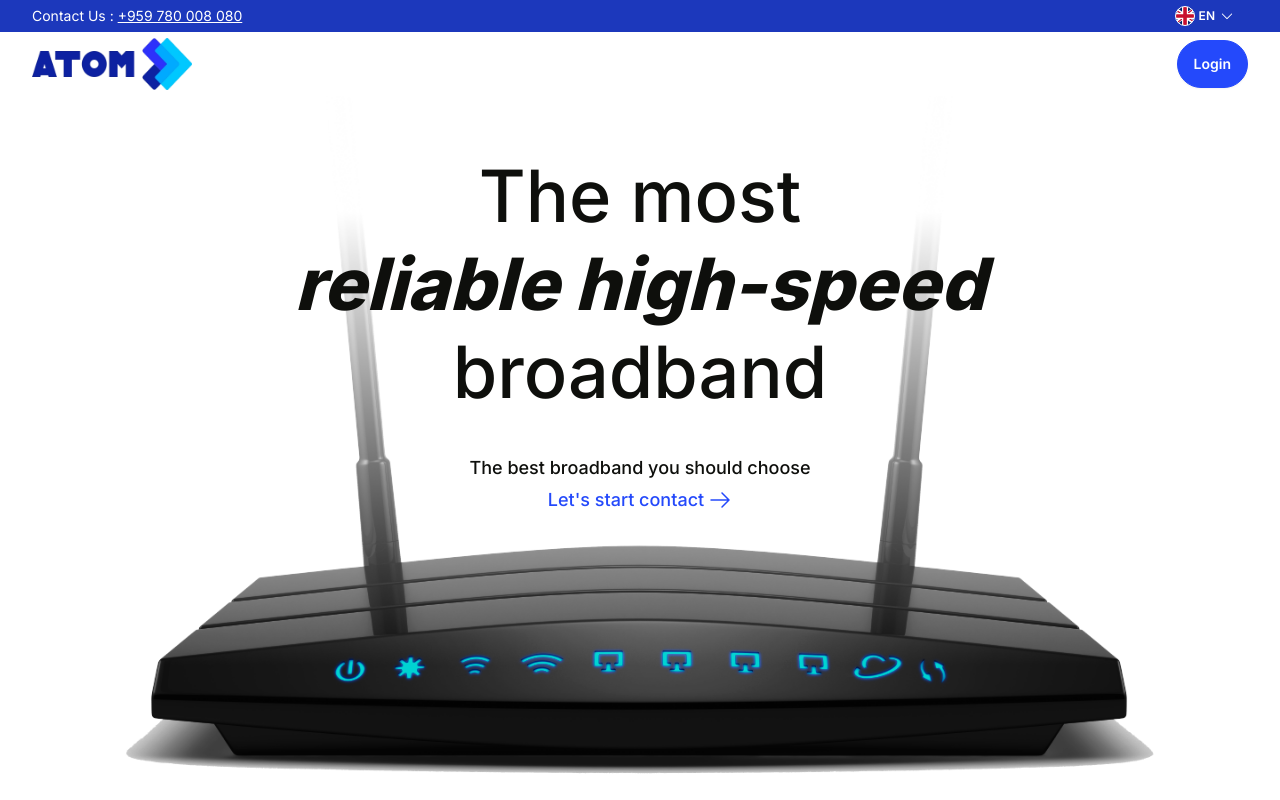
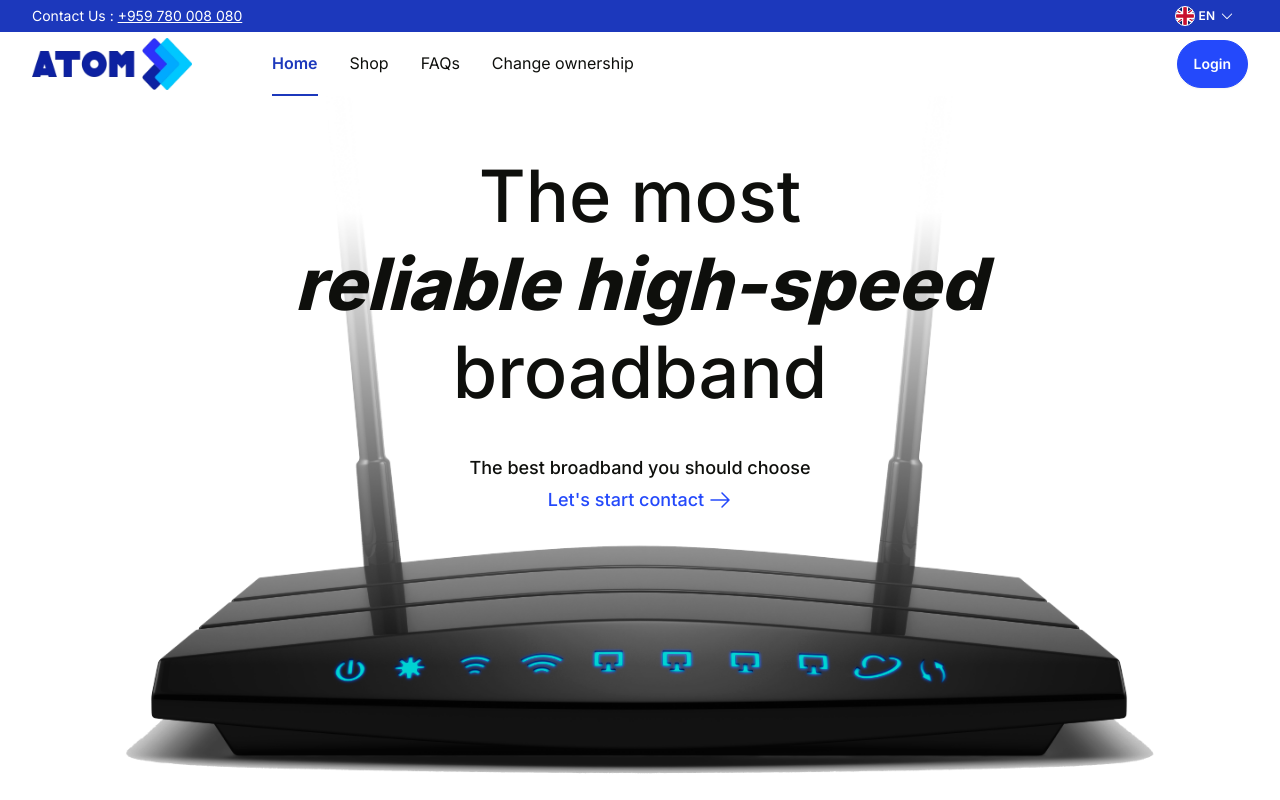
Before and after one commit to atom-freelance/broadband.atom.com.mm, a Nuxt app: page / in a window 1280 px wide. Shown: the top 800 px of the page. Built offline with nearby package versions, Linux system fonts and the light colour scheme.

Commit message:
feat: default layout header and footer

```diff
--- a/components/Footer/Root.vue
+++ b/components/Footer/Root.vue
@@ -1,17 +1,93 @@
+<script setup>
+const sectionLinks = {
+	one: [
+		[
+			{ type: 'label', title: 'Fiber' },
+			{ type: 'link', title: "ATOM's Home Plan", to: '' },
+			{ type: 'link', title: "ATOM's Business Plan", to: '' },
+		],
+
+		[
+			{ type: 'label', title: 'Wireless (Standard & Battery)' },
+			{ type: 'link', title: 'Starter Kit', to: '' },
+			{ type: 'link', title: 'Renewal Plan', to: '' },
+			{ type: 'link', title: 'Data Add-Ons', to: '' },
+			{ type: 'link', title: 'Special Data Pack (24 Hours Validity)', to: '' },
+		],
+
+		[
+			{ type: 'label', title: 'Flexi Net' },
+			{ type: 'link', title: 'Starter', to: '' },
+			{ type: 'link', title: 'Renewal Plan', to: '' },
+		],
+	],
+
+	two: FAQLinks,
+
+	three: [
+		[
+			{ type: 'label', title: 'Other' },
+			{ type: 'link', title: 'Privacy policy', to: '' },
+			{ type: 'link', title: 'Terms & conditions apply', to: '' },
+		],
+	],
+}
+</script>
+
 <template>
-	<footer class="bg-interactive-accent-hover pb-20 pt-6 text-white relative">
-		<section class="container">
+	<footer class="relative bg-interactive-accent-hover pb-20 pt-6 text-white">
+		<section class="container grid grid-cols-1 space-y-4 lg:grid-cols-4">
 			<article>
 				<NuxtLink to="/" class="block w-40 rounded-lg bg-white px-6 py-4">
 					<img src="/logo.png" />
 				</NuxtLink>
 			</article>
 
-			<article></article>
+			<article
+				v-for="(section, key) in sectionLinks"
+				:class="['flex flex-col gap-4', { 'justify-between': key === 'three' }]"
+			>
+				<div v-for="links in section" class="flex flex-col gap-2">
+					<template v-for="link in links">
+						<p
+							v-if="link.type === 'label'"
+							class="text-title-body font-semibold"
+						>
+							{{ link.title }}
+						</p>
+
+						<NuxtLink
+							v-if="link.type === 'link'"
+							class="text-body-large text-categories-salary hover:text-white"
+							:to="link.to"
+						>
+							{{ link.title }}
+						</NuxtLink>
+					</template>
+				</div>
+
+				<div :class="['space-y-4 text-body', key !== 'three' ? 'hidden' : '']">
+					<p>All internet services will be subject to Commercial Tax of 15%</p>
+					<p>
+						*3000 On-net SMS Fair Usage Policy Applied for SMS benefit Usage
+						beyond daily Fair Usage Policy will charge with standard rate.
+					</p>
+				</div>
+			</article>
 		</section>
 
-		<section class="container mt-10">
-			<FooterBackToTop />
+		<section class="container mt-20 grid grid-cols-1 gap-4 lg:grid-cols-4">
+			<FooterBackToTop class="self-center justify-self-start" />
+
+			<div class="self-center lg:col-span-3">
+				<p class="flex flex-wrap items-center gap-1 text-body-large">
+					<span>© Copyright 2023 All rights reserved by ATOM Myanmar.</span>
+					<span>|</span>
+					<span>Contact Us :</span>
+					<a href="tel:+959780008080">+959780008080</a>
+					<span>(ATOM User Only)</span>
+				</p>
+			</div>
 		</section>
 	</footer>
 </template>
--- /dev/null
+++ b/components/Header/NavMenu.vue
@@ -0,0 +1,74 @@
+<script setup lang="ts">
+const navbarLinks = [
+	{ type: 'link', title: 'Home', to: '/' },
+	{ type: 'link', title: 'Shop', to: '/shop' },
+	{ type: 'label', title: 'FAQs', subLinks: FAQLinks },
+	{ type: 'link', title: 'Change ownership', to: '/change_ownership' },
+]
+</script>
+
+<template>
+	<ul class="ml-20 hidden h-full space-x-8 lg:flex lg:items-center">
+		<li
+			v-for="link in navbarLinks"
+			:class="[
+				'h-full cursor-pointer text-body-large',
+				'[&_article]:hover:block',
+				'[&_span]:hover:border-interactive-accent-hover [&_span]:hover:text-interactive-accent-hover',
+			]"
+		>
+			<!-- Render Text when type is label -->
+			<span
+				v-if="link.type === 'label'"
+				:class="[
+					'grid h-full place-items-center',
+					'border-b-2 border-transparent',
+					'hover:border-interactive-accent-hover hover:text-interactive-accent-hover',
+				]"
+			>
+				{{ link.title }}
+			</span>
+
+			<!-- Render Link when type is link -->
+			<NuxtLink
+				v-if="link.type === 'link'"
+				:to="link.to"
+				exact-active-class="inline-block h-full w-full font-semibold text-interactive-accent-hover !border-interactive-accent-hover"
+				:class="[
+					'grid h-full place-items-center',
+					'border-b-2 border-transparent',
+					'hover:border-interactive-accent-hover hover:text-interactive-accent-hover',
+				]"
+			>
+				{{ link.title }}
+			</NuxtLink>
+
+			<!-- Render Sub Menu if has subLinks -->
+			<article
+				v-if="!!link.subLinks?.length"
+				class="absolute inset-x-0 top-24 z-10 hidden bg-white pb-4 pt-5 text-content-secondary shadow-md"
+			>
+				<nav class="container flex items-start gap-16 pl-[17rem]">
+					<ul v-for="subLinks in link.subLinks" class="space-y-3">
+						<li v-for="subLink in subLinks">
+							<p
+								v-if="subLink.type === 'label'"
+								class="text-title-body font-semibold"
+							>
+								{{ subLink.title }}
+							</p>
+							<NuxtLink
+								v-if="subLink.type === 'link'"
+								:to="subLink.to"
+								class="text-body-large hover:text-interactive-accent-hover"
+								exact-active-class="text-interactive-accent-hover"
+							>
+								{{ subLink.title }}
+							</NuxtLink>
+						</li>
+					</ul>
+				</nav>
+			</article>
+		</li>
+	</ul>
+</template>
--- a/components/Header/Root.vue
+++ b/components/Header/Root.vue
@@ -1,5 +1,5 @@
 <template>
-	<header class="relative">
+	<header class="relative z-10">
 		<section class="h-8 bg-interactive-accent-hover text-body text-white">
 			<nav class="container flex h-full items-center justify-between">
 				<p>
@@ -34,14 +34,14 @@
 			</nav>
 		</section>
 
-		<section class="h-16">
+		<section class="h-16 bg-white">
 			<nav class="container flex h-full items-center justify-between">
 				<article class="flex h-full items-center">
 					<NuxtLink to="/" class="inline-block h-4/5 w-40">
 						<img src="/logo.png" class="inline-block h-full" />
 					</NuxtLink>
 
-					<!-- TODO: Navbar -->
+					<HeaderNavMenu />
 				</article>
 
 				<article>
--- /dev/null
+++ b/utils/faqLinks.ts
@@ -0,0 +1,34 @@
+export const FAQLinks = [
+	[
+		{ type: 'label', title: 'Home wireless' },
+		{
+			type: 'link',
+			title: 'General FAQs',
+			to: '/faq/home_wireless-general_faq',
+		},
+		{
+			type: 'link',
+			title: 'Monthly Quota Changes',
+			to: '/faq/home_wireless-monthly_quota',
+		},
+		{
+			type: 'link',
+			title: 'Starter Kit Data Add on Promotion',
+			to: '/faq/home_wireless-starter_kit',
+		},
+		{
+			type: 'link',
+			title: 'Renewal Data Add on Promotion',
+			to: '/faq/home_wireless-renewal_data',
+		},
+	],
+
+	[
+		{ type: 'label', title: 'Power fiber' },
+		{
+			type: 'link',
+			title: 'General FAQs',
+			to: '/faq/power_fiber-general_faq',
+		},
+	],
+]
```
